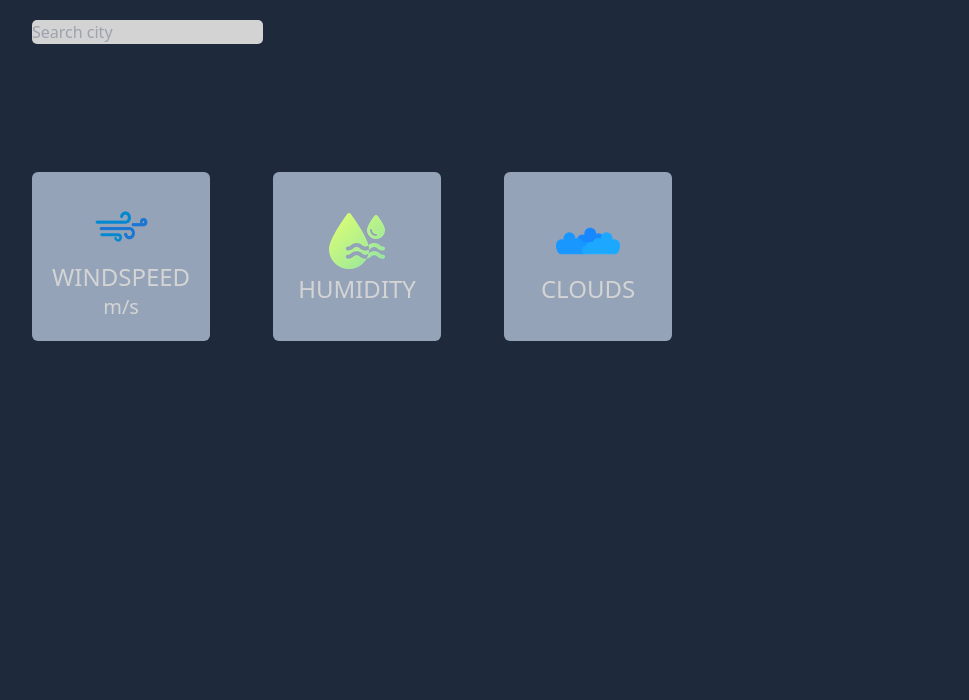
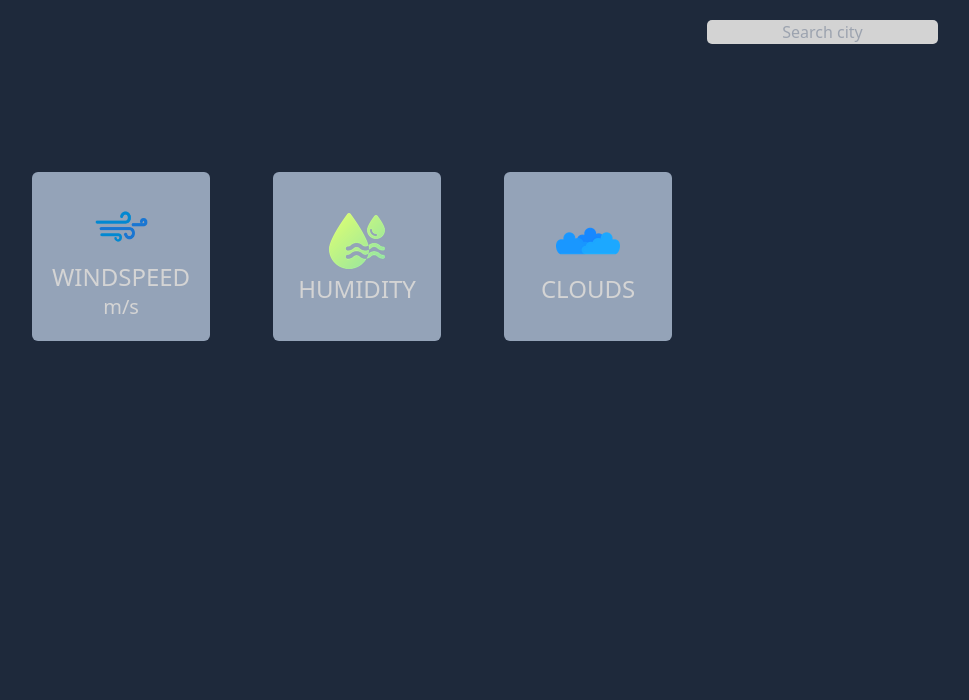
Before and after one commit to Phil94comp/weather-app-improve-search, a website built with Vite: page index.html in a window 1280 px wide. Shown: the part 100-800 px from the top of the page, without its empty margins (288-1257 px from the left). Built offline with nearby package versions, Linux system fonts and the light colour scheme; no server answers.

Commit message:
Centered Input Search Box
I centered the input search text box and set the text inside the text box to be centered.

```diff
--- a/style.css
+++ b/style.css
@@ -8,4 +8,6 @@
 .search-input {
     background-color: #D3D3D3;
     border-radius: 5px;
+    text-align: center;
+    margin-left: 675px;
 }
```
